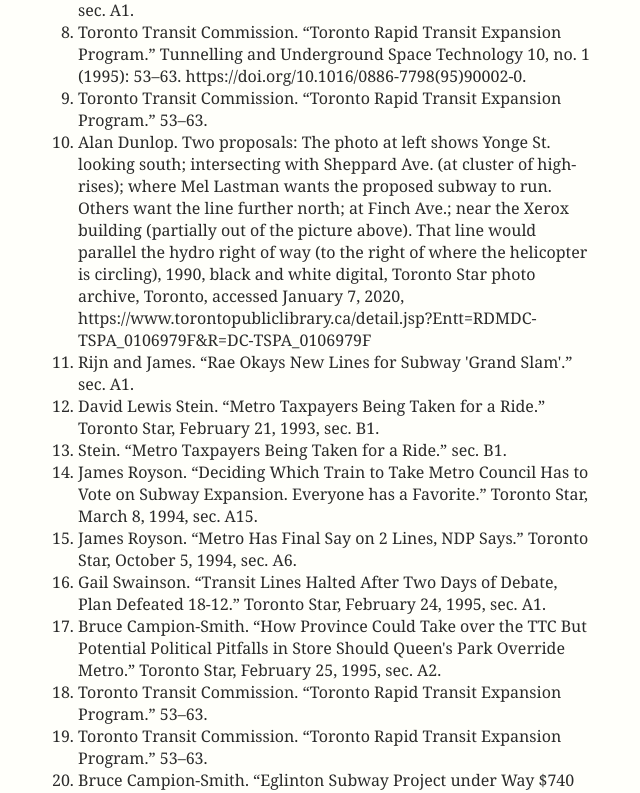
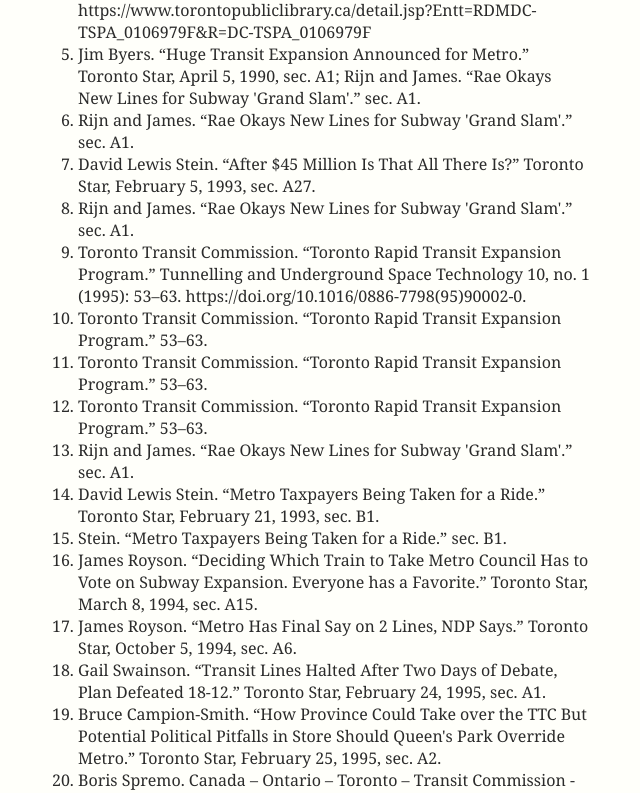
Before and after one commit to farhan-mohammed/Cancelled-Toronto, a Next.js app: page /1990/rapid-transit-expansion-program in a window 1280 px wide. Shown: the part 6083-6876 px from the top of the page, without its empty margins (458-1098 px from the left). Built offline with nearby package versions, Linux system fonts and the light colour scheme; a web font is replaced by a local one.

Commit message:
Integrated a Footnotes Component

```diff
--- a/pages/1990/lets-move.js
+++ b/pages/1990/lets-move.js
@@ -1,4 +1,6 @@
 import React, { Component } from 'react';
+import Head from 'next/head';
+
 import WebsiteLayout from '../../components/WebsiteWrapper';
 
 export default class letsMove extends Component {
--- a/pages/1990/rapid-transit-expansion-program.js
+++ b/pages/1990/rapid-transit-expansion-program.js
@@ -1,104 +1,43 @@
 import React, { Component } from 'react';
+import Head from 'next/head';
+
 import WebsiteLayout from '../../components/WebsiteWrapper';
-
 import ImgAll from '../../components/templates/MainImage';
 import WebColumn from '../../components/templates/WebColumn';
+import Footnotes from '../../components/Footnotes';
+
 export default class RapidTransit extends Component {
 	renderView() {
 		return <ImgAll img="/images/RTEP/RTEP.png" />;
 	}
 	footnotes() {
-		return (
-			<ol className="footnotes__list">
-				<li className="footnotes__item">
-					Nicolaas Van Rijn and Royson James. “Rae Okays New Lines for Subway 'Grand Slam'.” Toronto Star,
-					February 9, 1993, sec. A1.
-				</li>
-				<li className="footnotes__item">
-					Rijn and James. “Rae Okays New Lines for Subway 'Grand Slam'.” sec. A1.
-				</li>
-				<li className="footnotes__item">
-					James Royson. “Attention, Subway Patrons: The TTC Needs More of You.” Toronto Star, December 4,
-					1993, sec. A1; Rijn and James. “Rae Okays New Lines for Subway 'Grand Slam'.” sec. A1.
-				</li>
-				<li className="footnotes__item">
-					Jim Byers. “Huge Transit Expansion Announced for Metro.” Toronto Star, April 5, 1990, sec. A1; Rijn
-					and James. “Rae Okays New Lines for Subway 'Grand Slam'.” sec. A1.
-				</li>
-				<li className="footnotes__item">
-					Rijn and James. “Rae Okays New Lines for Subway 'Grand Slam'.” sec. A1.
-				</li>
-				<li className="footnotes__item">
-					David Lewis Stein. “After $45 Million Is That All There Is?” Toronto Star, February 5, 1993, sec.
-					A27.
-				</li>
-				<li className="footnotes__item">
-					Rijn and James. “Rae Okays New Lines for Subway 'Grand Slam'.” sec. A1.
-				</li>
-				<li className="footnotes__item">
-					Toronto Transit Commission. “Toronto Rapid Transit Expansion Program.” Tunnelling and Underground
-					Space Technology 10, no. 1 (1995): 53–63. https://doi.org/10.1016/0886-7798(95)90002-0.
-				</li>
-				<li className="footnotes__item">
-					Toronto Transit Commission. “Toronto Rapid Transit Expansion Program.” 53–63.
-				</li>
-				<li className="footnotes__item">
-					Alan Dunlop. Two proposals: The photo at left shows Yonge St. looking south; intersecting with
-					Sheppard Ave. (at cluster of high-rises); where Mel Lastman wants the proposed subway to run. Others
-					want the line further north; at Finch Ave.; near the Xerox building (partially out of the picture
-					above). That line would parallel the hydro right of way (to the right of where the helicopter is
-					circling), 1990, black and white digital, Toronto Star photo archive, Toronto, accessed January 7,
-					2020, https://www.torontopubliclibrary.ca/detail.jsp?Entt=RDMDC-TSPA_0106979F&R=DC-TSPA_0106979F
-				</li>
-				<li className="footnotes__item">
-					Rijn and James. “Rae Okays New Lines for Subway 'Grand Slam'.” sec. A1.
-				</li>
-				<li className="footnotes__item">
-					David Lewis Stein. “Metro Taxpayers Being Taken for a Ride.” Toronto Star, February 21, 1993, sec.
-					B1.
-				</li>
-				<li className="footnotes__item">Stein. “Metro Taxpayers Being Taken for a Ride.” sec. B1.</li>
-				<li className="footnotes__item">
-					James Royson. “Deciding Which Train to Take Metro Council Has to Vote on Subway Expansion. Everyone
-					has a Favorite.” Toronto Star, March 8, 1994, sec. A15.
-				</li>
-				<li className="footnotes__item">
-					James Royson. “Metro Has Final Say on 2 Lines, NDP Says.” Toronto Star, October 5, 1994, sec. A6.
-				</li>
-				<li className="footnotes__item">
-					Gail Swainson. “Transit Lines Halted After Two Days of Debate, Plan Defeated 18-12.” Toronto Star,
-					February 24, 1995, sec. A1.
-				</li>
-				<li className="footnotes__item">
-					Bruce Campion-Smith. “How Province Could Take over the TTC But Potential Political Pitfalls in Store
-					Should Queen's Park Override Metro.” Toronto Star, February 25, 1995, sec. A2.
-				</li>
-				<li className="footnotes__item">
-					Toronto Transit Commission. “Toronto Rapid Transit Expansion Program.” 53–63.
-				</li>
-				<li className="footnotes__item">
-					Toronto Transit Commission. “Toronto Rapid Transit Expansion Program.” 53–63.
-				</li>
-				<li className="footnotes__item">
-					Bruce Campion-Smith. “Eglinton Subway Project under Way $740 Million Line Will Create Thousands of
-					Jobs, Rae Pledges.” Toronto Star, August 26, 1994, sec. A9; James, Royson. “TTC Backs New Transit
-					Lines 1925 Million to Lay Groundwork for 1994 Start.” Toronto Star, February 17, 1993, sec. A6;
-					James, Royson. “Work Begins on Sheppard Subway Line Metro, Province in Fight over Two Other Lines.”
-					Toronto Star, June 23, 1994, sec. A10.
-				</li>
-				<li className="footnotes__item">
-					Bruce Campion-Smith. “Tories Derail Eglinton Subway But $945 Million Sheppard Line Gets Go-Ahead.”
-					Toronto Star, July 22, 1995, sec. A4.
-				</li>
-				<li className="footnotes__item">Campion-Smith. “Tories Derail Eglinton Subway.” sec. A4.</li>
-				<li className="footnotes__item">Ibid.</li>
-				<li className="footnotes__item">
-					Boris Spremo. Canada – Ontario – Toronto – Transit Commission - Subways - Sheppard Subway, 1998,
-					colour digital, Toronto Star photo archive, Toronto, accessed January 7, 2020,
-					https://www.torontopubliclibrary.ca/detail.jsp?Entt=RDMDC-TSPA_0115683F&R=DC-TSPA_0115683F
-				</li>
-			</ol>
-		);
+		const footnotes = [
+			`Nicolaas Van Rijn and Royson James. “Rae Okays New Lines for Subway 'Grand Slam'.” Toronto Star, February 9, 1993, sec. A1.`,
+			`Rijn and James. “Rae Okays New Lines for Subway 'Grand Slam'.” sec. A1.`,
+			`James Royson. “Attention, Subway Patrons: The TTC Needs More of You.” Toronto Star, December 4, 1993, sec. A1; Rijn and James. “Rae Okays New Lines for Subway 'Grand Slam'.” sec. A1.`,
+			`Alan Dunlop. Two proposals: The photo at left shows Yonge St. looking south; intersecting with Sheppard Ave. (at cluster of high-rises); where Mel Lastman wants the proposed subway to run. Others want the line further north; at Finch Ave.; near the Xerox building (partially out of the picture above). That line would parallel the hydro right of way (to the right of where the helicopter is circling), 1990, black and white digital, Toronto Star photo archive, Toronto, accessed January 7, 2020, https://www.torontopubliclibrary.ca/detail.jsp?Entt=RDMDC-TSPA_0106979F&R=DC-TSPA_0106979F`,
+			`Jim Byers. “Huge Transit Expansion Announced for Metro.” Toronto Star, April 5, 1990, sec. A1; Rijn and James. “Rae Okays New Lines for Subway 'Grand Slam'.” sec. A1.`,
+			`Rijn and James. “Rae Okays New Lines for Subway 'Grand Slam'.” sec. A1.`,
+			`David Lewis Stein. “After $45 Million Is That All There Is?” Toronto Star, February 5, 1993, sec. A27.`,
+			`Rijn and James. “Rae Okays New Lines for Subway 'Grand Slam'.” sec. A1.`,
+			`Toronto Transit Commission. “Toronto Rapid Transit Expansion Program.” Tunnelling and Underground Space Technology 10, no. 1 (1995): 53–63. https://doi.org/10.1016/0886-7798(95)90002-0.`,
+			`Toronto Transit Commission. “Toronto Rapid Transit Expansion Program.” 53–63.`,
+			`Toronto Transit Commission. “Toronto Rapid Transit Expansion Program.” 53–63.`,
+			`Toronto Transit Commission. “Toronto Rapid Transit Expansion Program.” 53–63.`,
+			`Rijn and James. “Rae Okays New Lines for Subway 'Grand Slam'.” sec. A1.`,
+			`David Lewis Stein. “Metro Taxpayers Being Taken for a Ride.” Toronto Star, February 21, 1993, sec. B1.`,
+			`Stein. “Metro Taxpayers Being Taken for a Ride.” sec. B1.`,
+			`James Royson. “Deciding Which Train to Take Metro Council Has to Vote on Subway Expansion. Everyone has a Favorite.” Toronto Star, March 8, 1994, sec. A15.`,
+			`James Royson. “Metro Has Final Say on 2 Lines, NDP Says.” Toronto Star, October 5, 1994, sec. A6.`,
+			`Gail Swainson. “Transit Lines Halted After Two Days of Debate, Plan Defeated 18-12.” Toronto Star, February 24, 1995, sec. A1.`,
+			`Bruce Campion-Smith. “How Province Could Take over the TTC But Potential Political Pitfalls in Store Should Queen's Park Override Metro.” Toronto Star, February 25, 1995, sec. A2.`,
+			`Boris Spremo. Canada – Ontario – Toronto – Transit Commission - Subways - Sheppard Subway, 1998, colour digital, Toronto Star photo archive, Toronto, accessed January 7, 2020, https://www.torontopubliclibrary.ca/detail.jsp?Entt=RDMDC-TSPA_0115683F&R=DC-TSPA_0115683F`,
+			`Bruce Campion-Smith. “Eglinton Subway Project under Way $740 Million Line Will Create Thousands of Jobs, Rae Pledges.” Toronto Star, August 26, 1994, sec. A9; James, Royson. “TTC Backs New Transit Lines 1925 Million to Lay Groundwork for 1994 Start.” Toronto Star, February 17, 1993, sec. A6; James, Royson. “Work Begins on Sheppard Subway Line Metro, Province in Fight over Two Other Lines.” Toronto Star, June 23, 1994, sec. A10.`,
+			`Bruce Campion-Smith. “Tories Derail Eglinton Subway But $945 Million Sheppard Line Gets Go-Ahead.” Toronto Star, July 22, 1995, sec. A4.`,
+			`Campion-Smith. “Tories Derail Eglinton Subway.” sec. A4.`,
+			`Ibid.`
+		];
+		return <Footnotes footnotes={footnotes} />;
 	}
 	renderText = () => {
 		return (
```
Also changed, not shown: pages/1970/go-urban.js (+9 -3 lines), pages/1980/network-2011.js (+4 -4 lines), pages/2000/transit-city.js (+5 -4 lines), pages/2010/metrolinx-toronto-transit-plan.js (+5 -6 lines).
